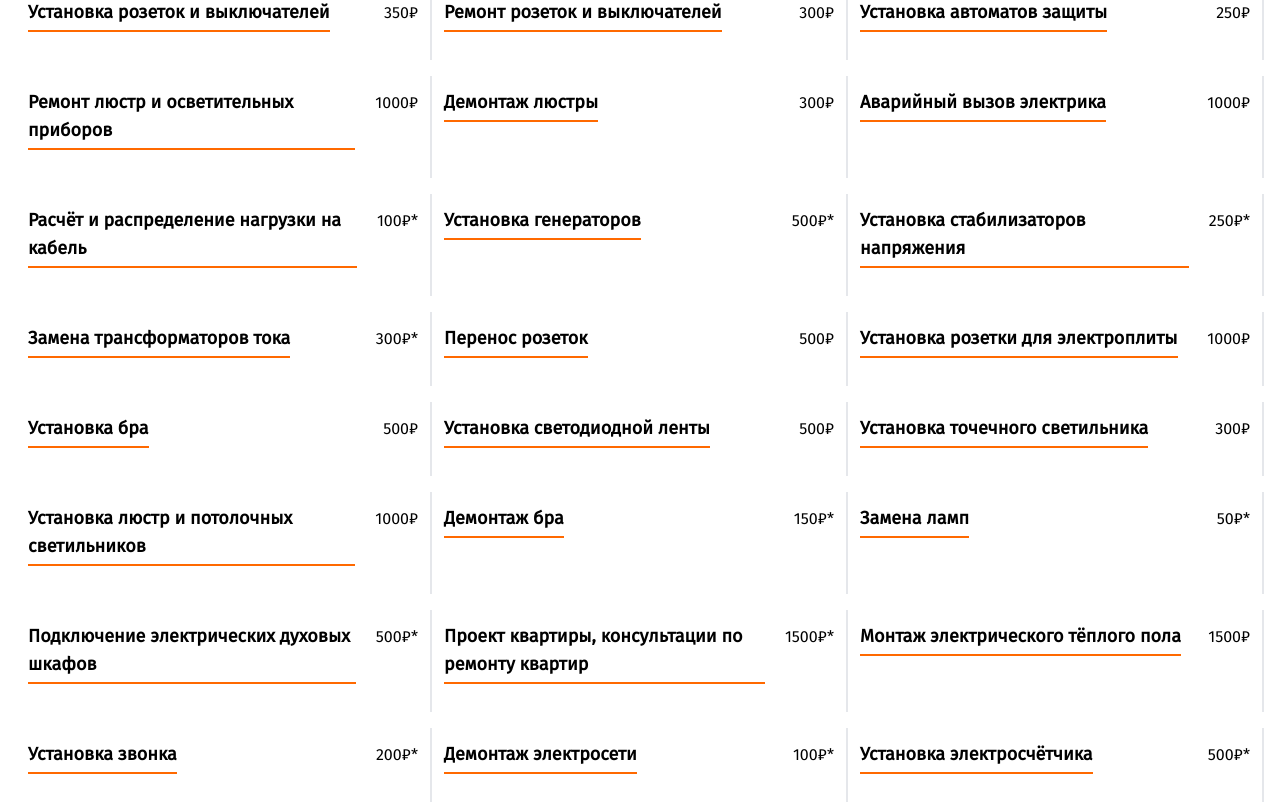
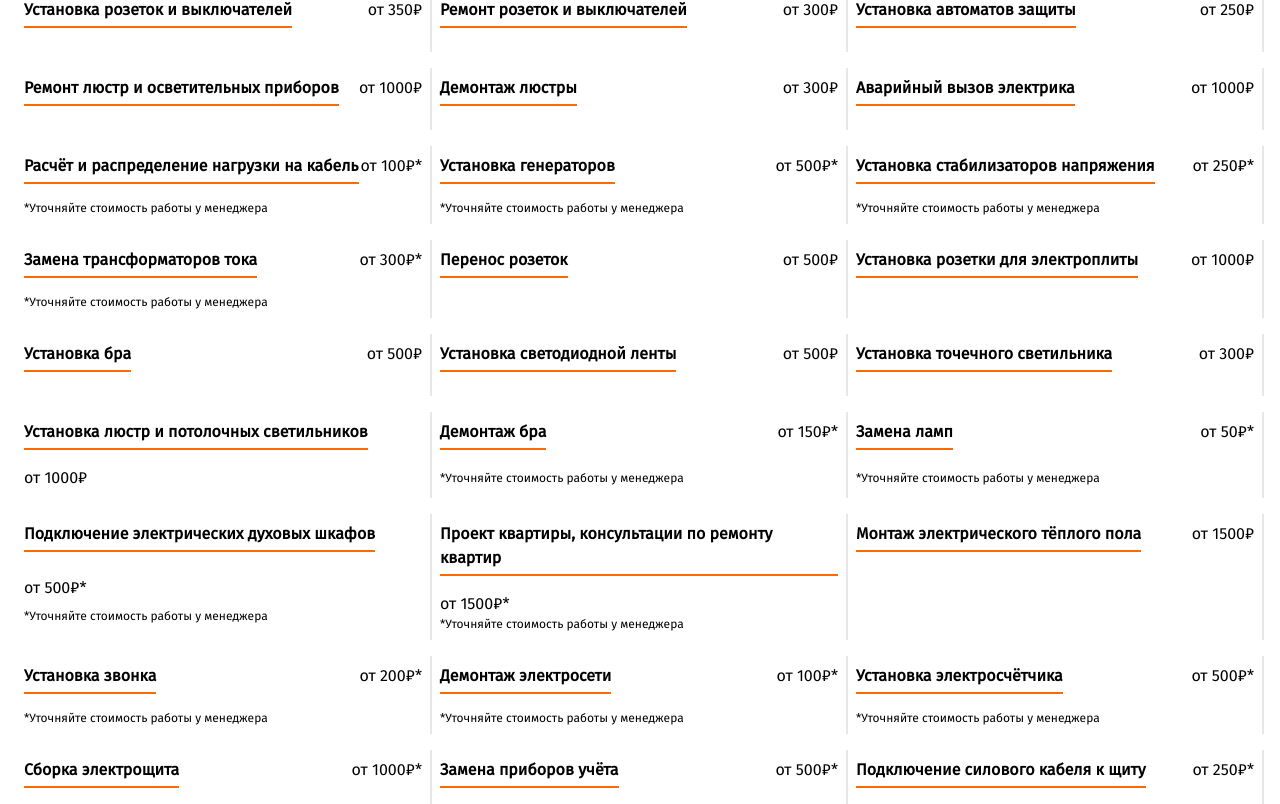
Before and after one commit to lexxik753/electrics, a Vue app: page / in a window 1280 px wide. Shown: the part 1672-2476 px from the top of the page. Built offline with nearby package versions, Linux system fonts and the light colour scheme; the HTML template or start-up script is replaced by a standard one.

Commit message:
create clarification field

```diff
--- a/src/blocks/Services.vue
+++ b/src/blocks/Services.vue
@@ -4,127 +4,143 @@ import ServicesDetails from '../components/ServicesDetails.vue';
 const servicesDetails = [
     {
         title: 'Замена автоматов',
-        price: '250₽',
+        price: 'от 250₽',
     },
     {
         title: 'Замена проводки',
-        price: '250₽*',
+        price: 'от 250₽*',
+        clarification: '*Уточняйте стоимость работы у менеджера'
     },
     {
         title: 'Диагностика проводки',
-        price: '1500₽',
+        price: 'от 1500₽',
     },
     {
         title: 'Установка розеток и выключателей',
-        price: '350₽',
+        price: 'от 350₽',
     },
     {
         title: 'Ремонт розеток и выключателей',
-        price: '300₽',
+        price: 'от 300₽',
     },
     {
         title: 'Установка автоматов защиты',
-        price: '250₽',
+        price: 'от 250₽',
     },
     {
         title: 'Ремонт люстр и осветительных приборов',
-        price: '1000₽',
+        price: 'от 1000₽',
     },
     {
         title: 'Демонтаж люстры',
-        price: '300₽',
+        price: 'от 300₽',
     },
     {
         title: 'Аварийный вызов электрика',
-        price: '1000₽'
+        price: 'от 1000₽'
     },
     {
         title: 'Расчёт и распределение нагрузки на кабель',
-        price: '100₽*'
+        price: 'от 100₽*',
+        clarification: '*Уточняйте стоимость работы у менеджера'
     },
     {
         title: 'Установка генераторов',
-        price: '500₽*'
+        price: 'от 500₽*',
+        clarification: '*Уточняйте стоимость работы у менеджера'
     },
     {
         title: 'Установка стабилизаторов напряжения',
-        price: '250₽*'
+        price: 'от 250₽*',
+        clarification: '*Уточняйте стоимость работы у менеджера'
     },
     {
         title: 'Замена трансформаторов тока',
-        price: '300₽*'
+        price: 'от 300₽*',
+        clarification: '*Уточняйте стоимость работы у менеджера'
     },
     {
         title: 'Перенос розеток',
-        price: '500₽'
+        price: 'от 500₽'
     },
     {
         title: 'Установка розетки для электроплиты',
-        price: '1000₽'
+        price: 'от 1000₽'
     },
     {
         title: 'Установка бра',
-        price: '500₽'
+        price: 'от 500₽'
     },
     {
         title: 'Установка светодиодной ленты',
-        price: '500₽'
+        price: 'от 500₽'
     },
     {
         title: 'Установка точечного светильника',
-        price: '300₽'
+        price: 'от 300₽'
     },
     {
         title: 'Установка люстр и потолочных светильников',
-        price: '1000₽'
+        price: 'от 1000₽'
     },
     {
         title: 'Демонтаж бра',
-        price: '150₽*'
+        price: 'от 150₽*',
+        clarification: '*Уточняйте стоимость работы у менеджера'
     },
     {
         title: 'Замена ламп',
-        price: '50₽*'
+        price: 'от 50₽*',
+        clarification: '*Уточняйте стоимость работы у менеджера'
     },
     {
         title: 'Подключение электрических духовых шкафов',
-        price: '500₽*'
+        price: 'от 500₽*',
+        clarification: '*Уточняйте стоимость работы у менеджера'
     },
     {
         title: 'Проект квартиры, консультации по ремонту квартир',
-        price: '1500₽*'
+        price: 'от 1500₽*',
+        clarification: '*Уточняйте стоимость работы у менеджера'
     },
     {
         title: 'Монтаж электрического тёплого пола',
-        price: '1500₽'
+        price: 'от 1500₽'
     },
     {
         title: 'Установка звонка',
-        price: '200₽*'
+        price: 'от 200₽*',
+        clarification: '*Уточняйте стоимость работы у менеджера'
     },
     {
         title: 'Демонтаж электросети',
-        price: '100₽*'
+        price: 'от 100₽*',
+        clarification: '*Уточняйте стоимость работы у менеджера'
     },
     {
         title: 'Установка электросчётчика',
-        price: '500₽*'
+        price: 'от 500₽*',
+        clarification: '*Уточняйте стоимость работы у менеджера'
     },
     {
         title: 'Сборка электрощита',
-        price: '1000₽*'
+        price: 'от 1000₽*',
+        clarification: '*Уточняйте стоимость работы у менеджера'
     },
     {
         title: 'Замена приборов учёта',
-        price: '500₽*'
+        price: 'от 500₽*',
+        clarification: '*Уточняйте стоимость работы у менеджера'
     },
     {
         title: 'Подключение силового кабеля к щиту',
-        price: '250₽*'
+        price: 'от 250₽*',
+        clarification: '*Уточняйте стоимость работы у менеджера'
     },
     {
         title: 'Установка распределительных коробок',
-        price: '150₽*'
+        price: 'от 150₽*',
+        clarification: '*Уточняйте стоимость работы у менеджера'
     },
 ]
 
--- a/src/components/ServicesDetails.vue
+++ b/src/components/ServicesDetails.vue
@@ -4,15 +4,15 @@ const props = defineProps({
         {
             title: String,
             price: String,
-            descriptions: String
+            clarification: String
         }
     ],
 })
 </script>
-<!-- last:col-span-3 last:justify-center  -->
 <template>
-    <div v-for="(detail, index) in props.details" :key="index" class="mt-4 p-3 flex justify-between items-baseline space-x-5">
-        <h3 class="text-lg font-bold mb-4 pb-1 border-b-2 border-orange-500 inline-block">{{ detail.title }}</h3>
+    <div v-for="(detail, index) in props.details" :key="index" class="mt-4 p-2 flex flex-wrap justify-between items-baseline">
+        <h3 class="text-base font-bold mb-4 pb-1 border-b-2 border-orange-500 inline-block">{{ detail.title }}</h3>
         <p>{{ detail.price }}</p>
+        <p class="w-full text-xs">{{ detail.clarification }}</p>
     </div>
 </template>
```
